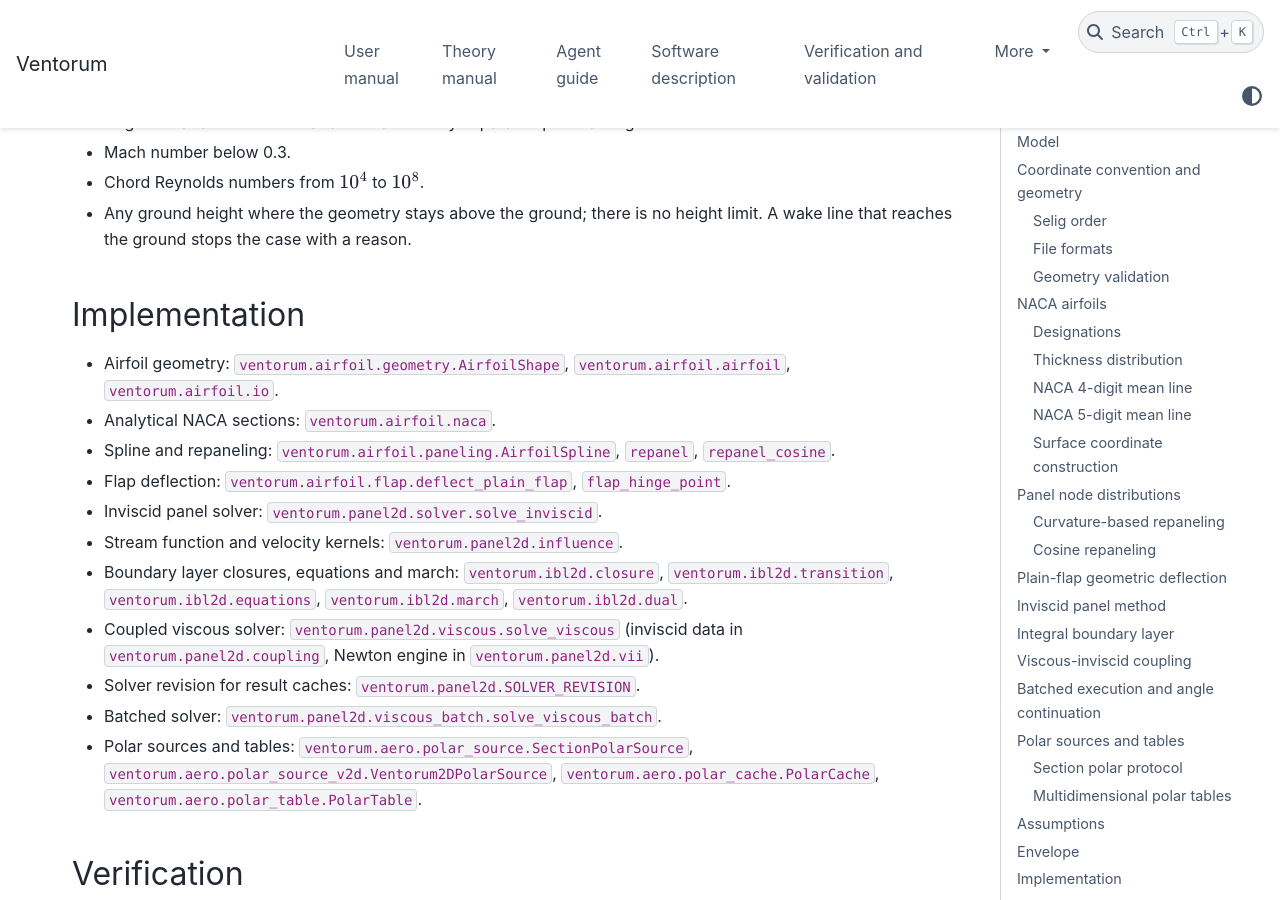
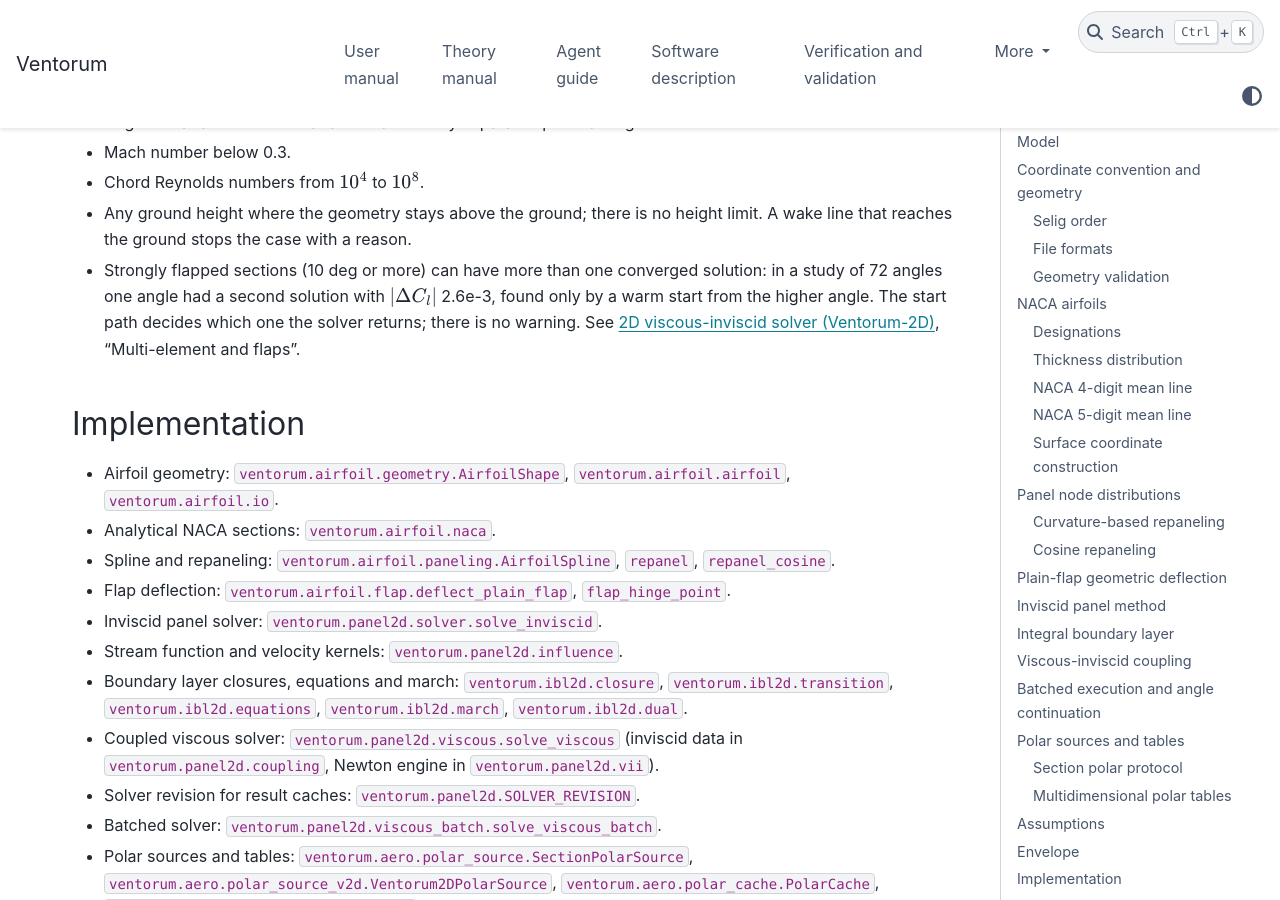
Before and after one commit to manrd/Ventorum, a Sphinx documentation site: the page built from docs/theory/ventorum_2d.md, in a window 1280 px wide and 900 px high, scrolled down 9969 px. Built offline with Sphinx 7.4.7 and the PyData theme 0.15.4, drawn with Linux system fonts in a browser that asks for light colours.

Commit message:
Document that strongly flapped 2D sections can have two converged solutions
A study solved 72 angles of strongly flapped sections (NACA 0012, 2412,
4415; 120 and 160 panels; 10 and 15 deg flaps; Re 1e6; -2 to 8 deg) from
seven start strategies each. At one angle (NACA 4415, 160 panels, 15 deg
flap, 6 deg) the warm start from the higher angle gave a second converged
solution (|dCl| 2.6e-3); at the other 21 angles with two or more converged
strategies the solutions agree to the Newton tolerance. The theory manual
of the viscous solver (flaps section) and the envelope of the Ventorum-2D
page now state this known limit. The solver gives no warning for it.

Co-Authored-By: Claude Opus 5.5 <noreply@anthropic.com>

```diff
--- a/docs/theory/ventorum_2d.md
+++ b/docs/theory/ventorum_2d.md
@@ -270,6 +270,7 @@ Gaps. An angle that does not converge is dropped from the polar, and the PCHIP i
 - Mach number below 0.3.
 - Chord Reynolds numbers from $10^4$ to $10^8$.
 - Any ground height where the geometry stays above the ground; there is no height limit. A wake line that reaches the ground stops the case with a reason.
+- Strongly flapped sections (10 deg or more) can have more than one converged solution: in a study of 72 angles one angle had a second solution with $|\Delta C_l|$ 2.6e-3, found only by a warm start from the higher angle. The start path decides which one the solver returns; there is no warning. See [](panel2d_viscous.md), "Multi-element and flaps".
 
 ## Implementation
 
```
Also changed, not shown: docs/theory/panel2d_viscous.md (+1 -0 lines).
